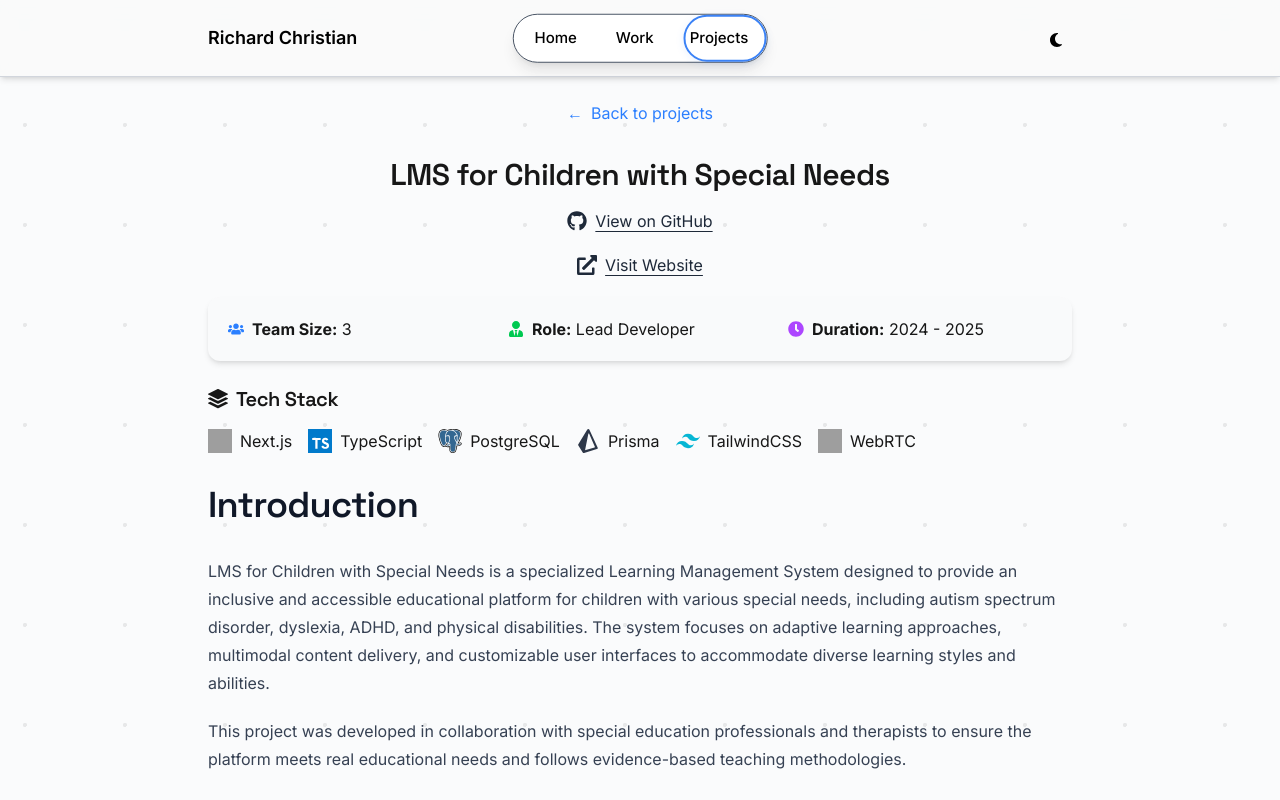
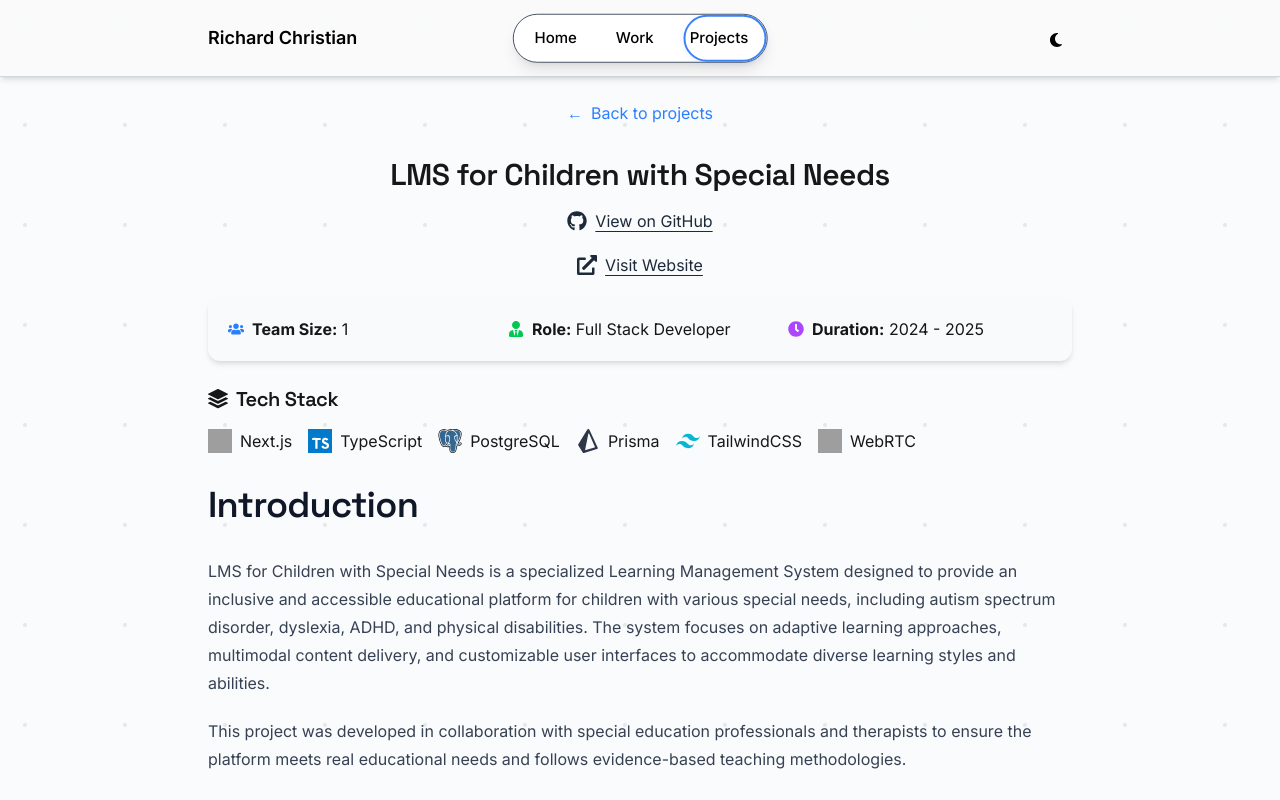
Before and after one commit to Kadalzz/porto-nextjs, a Next.js app: page /projects/lms-anak-berkebutuhan-khusus in a window 1280 px wide. Shown: the top 800 px of the page. Built offline with nearby package versions, Linux system fonts and the light colour scheme; grey boxes are pictures that could not be loaded.

Commit message:
Update project images and LMS team size

```diff
--- a/src/data/projects.ts
+++ b/src/data/projects.ts
@@ -21,7 +21,7 @@ const projects = [
   {
     slug: "web-toko-baju",
     title: "Online Clothing Store Website",
-    image: "/projects/project-B/toko-baju.jpg",
+    image: "/projects/project-B/toko-baju.png",
     description:
       "An e-commerce platform for selling clothing items with product catalog, shopping cart, and order management features.",
     startDate: "2024",
@@ -31,7 +31,7 @@ const projects = [
   {
     slug: "lms-anak-berkebutuhan-khusus",
     title: "LMS for Children with Special Needs",
-    image: "/projects/project-B/lms-special-needs.jpg",
+    image: "/projects/project-B/LMS.png",
     description:
       "An inclusive Learning Management System designed specifically for children with special needs, featuring adaptive learning modules and accessibility features.",
     startDate: "2024",
--- a/src/data/projects/lms-anak-berkebutuhan-khusus.mdx
+++ b/src/data/projects/lms-anak-berkebutuhan-khusus.mdx
@@ -1,7 +1,7 @@
 ---
 title: "LMS for Children with Special Needs"
-teamSize: 3
-role: "Lead Developer"
+teamSize: 1
+role: "Full Stack Developer"
 description: "An inclusive Learning Management System designed specifically for children with special needs, featuring adaptive learning modules and accessibility features."
 duration: "2024 - 2025"
 techStack:
```
Also changed, not shown: public/projects/project-B/LMS.png (added), public/projects/project-B/toko-baju.png (added).
